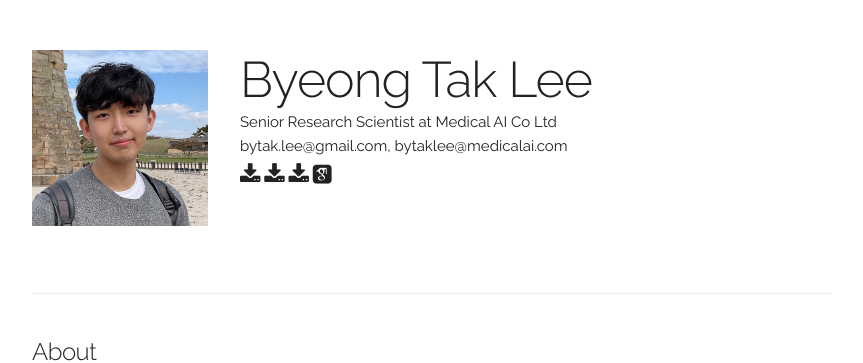
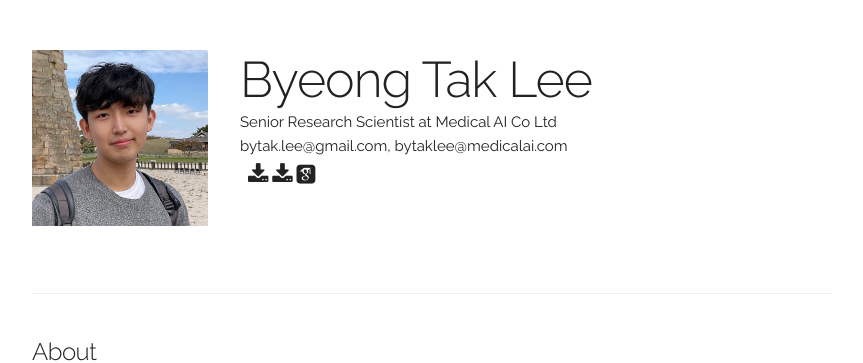
Before and after one commit to byeongtak/byeongtak.github.io, a Jekyll site: the page built from index.html, in a window 1280 px wide. Shown: the top 363 px of the page, without its empty margins (208-1071 px from the left). Built offline with Jekyll 4.4.1, drawn with Linux system fonts in a browser that asks for light colours; some web fonts are replaced.

Commit message:
Update default.html

```diff
--- a/_layouts/default.html
+++ b/_layouts/default.html
@@ -72,7 +72,7 @@
             <p>{{ site.data.main_info.email }}</p>
             <p>
               <span onclick="window.open('{{ site.data.main_info.cv }}')" style="cursor: pointer">
-                <i class="fa fa-download" aria-hidden="true"></i>
+                <i class="ai-cv-square" aria-hidden="true"></i>
               </span>
               <span onclick="window.open('{{ site.data.main_info.research_statement }}')" style="cursor: pointer">
                 <i class="fa fa-download" aria-hidden="true"></i>
```
